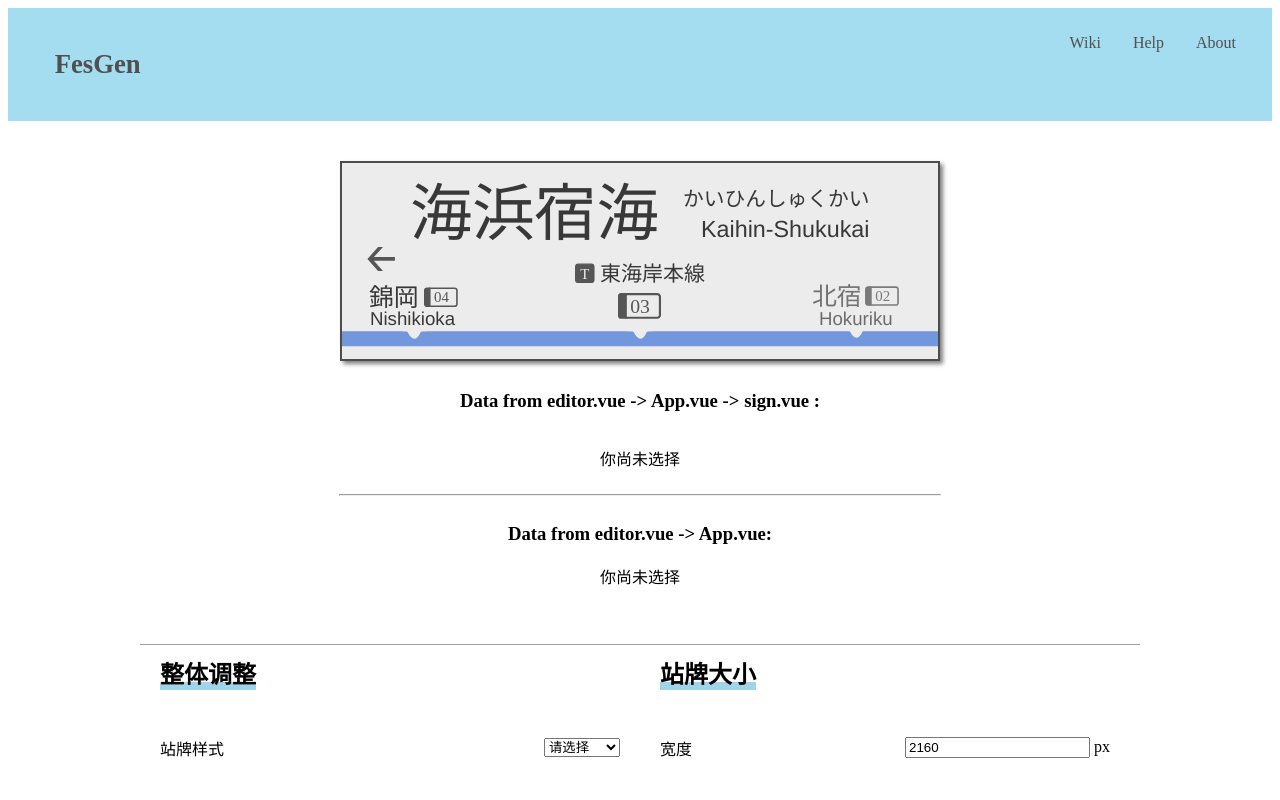
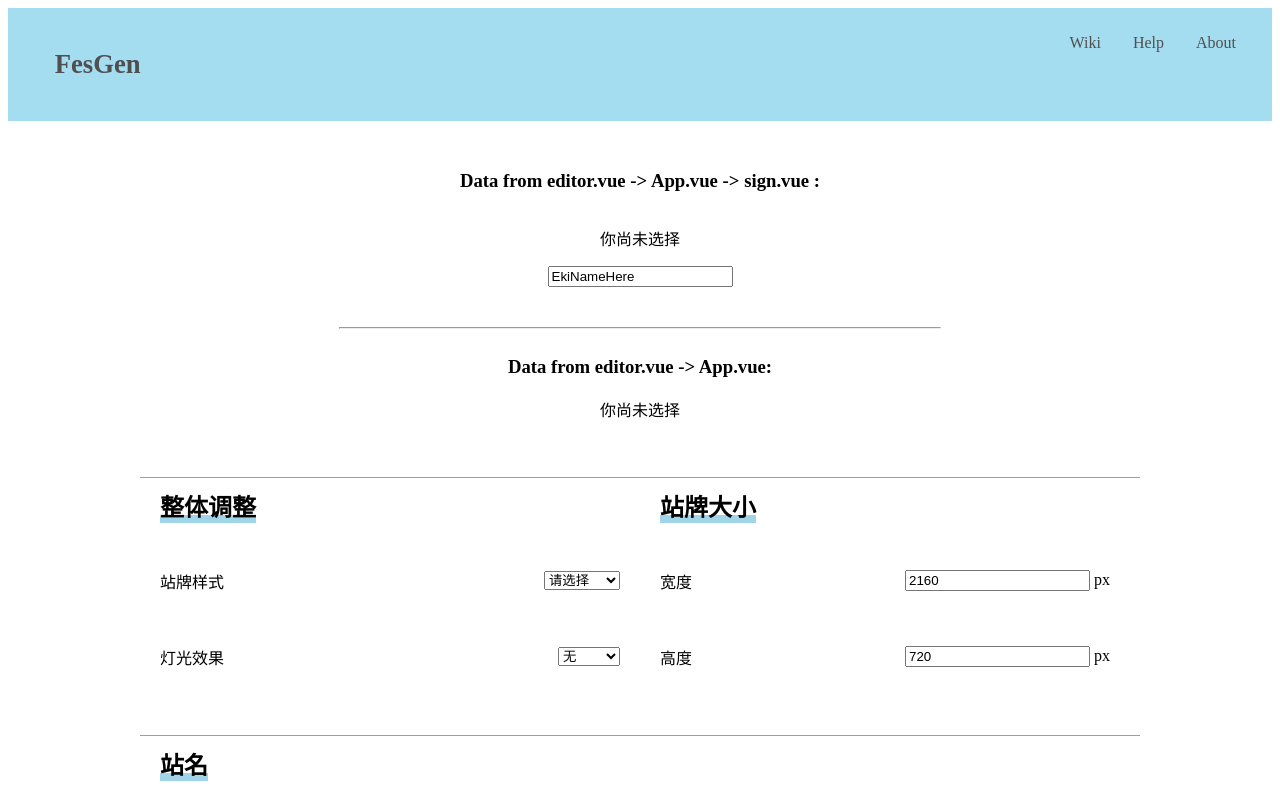
Before and after one commit to Team-Cenlinc/FesGen, a Vue app: page / in a window 1280 px wide. Shown: the top 800 px of the page. Built offline with nearby package versions, Linux system fonts and the light colour scheme; the HTML template or start-up script is replaced by a standard one.

Commit message:
Supported text change.

```diff
--- a/src/App.vue
+++ b/src/App.vue
@@ -14,7 +14,7 @@
 import HeaderFlex from './components/header'
 import FooterFlex from './components/footer'
 import Signs from "./components/sign"
-import Editor from "@/components/editor";
+import Editor from "@/components/editor"
 
 export default {
   name: 'App',
--- a/src/components/editor.vue
+++ b/src/components/editor.vue
@@ -10,7 +10,6 @@
           <option value="test-sign">测试用</option>
           <option value="kitajuku-dentetsu">北宿电铁</option>
         </select>
-        {{ signStyle }}
       </div>
       <div class="form-min-row">
         <p>灯光效果</p>
--- a/src/components/sign.vue
+++ b/src/components/sign.vue
@@ -1,22 +1,43 @@
 <template>
   <div id="canvas">
-    <ShowSign />
+    <component :is="signStyles" ref="svg"></component>
     <h3>Data from editor.vue -> App.vue -> sign.vue :</h3>
     <p>{{ signStyles || '你尚未选择'}}</p>
+    <input type="text" value="EkiName" v-model.lazy="ekiName" @change="svgChangeTest"/>
+    <p></p>
     <hr/>
+
   </div>
 </template>
 
 <script>
-import ShowSign from '../assets/signs/kitajuku-dentetsu.svg'
+import KitajukuDentetsu from '../assets/signs/kitajuku-dentetsu.svg'
+import TestSign from '../assets/signs/test-sign.svg'
+window.componentsConfig = {    //左边是key值，右边是组件的引入路径
+  'kitajuku-dentetsu': '../assets/signs/kitajuku-dentetsu.svg',
+  'test-sign': '../assets/signs/test-sign.svg',
+  'test3': './test3.vue',
+  'test4': './test4.vue',
+}
 export default {
   name: 'Sign',
   components: {
-    ShowSign,
+    KitajukuDentetsu, TestSign
+  },
+  methods: {
+    svgChangeTest() {
+      const dom = this.$refs.svg.querySelector("#MID-kanji-text");
+      dom.innerHTML = this.ekiName;
+    },
+  },
+  data(){
+    return{
+      ekiName: "EkiNameHere",
+    }
   },
   props: {
     signStyles: String,
-  }
+  },
 }
 </script>
 
--- a/vue.config.js
+++ b/vue.config.js
@@ -5,11 +5,11 @@ module.exports = {
         svgRule.uses.clear();
 
         svgRule
-            .use('babel-loader')
-            .loader('babel-loader')
-            .end()
             .use('vue-svg-loader')
-            .loader('vue-svg-loader');
+            .loader('vue-svg-loader')
+            .options({
+                svgo: false,
+            });
     },
     publicPath: process.env.NODE_ENV === 'production'
         ? '/FesGen/'
```
Also changed, not shown: src/assets/signs/kitajuku-dentetsu.svg, src/assets/signs/test-sign.svg.
